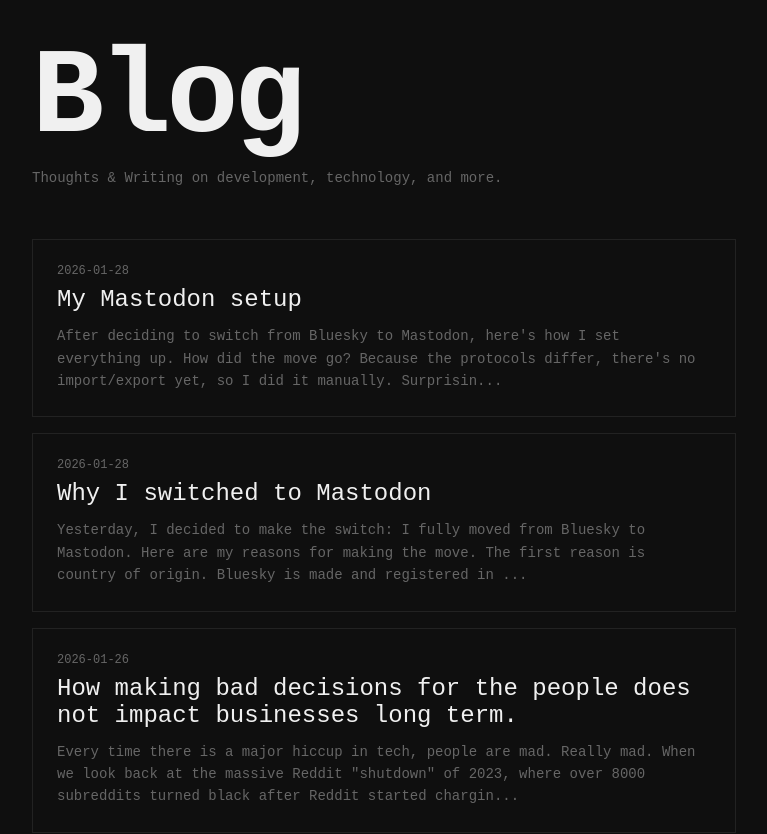
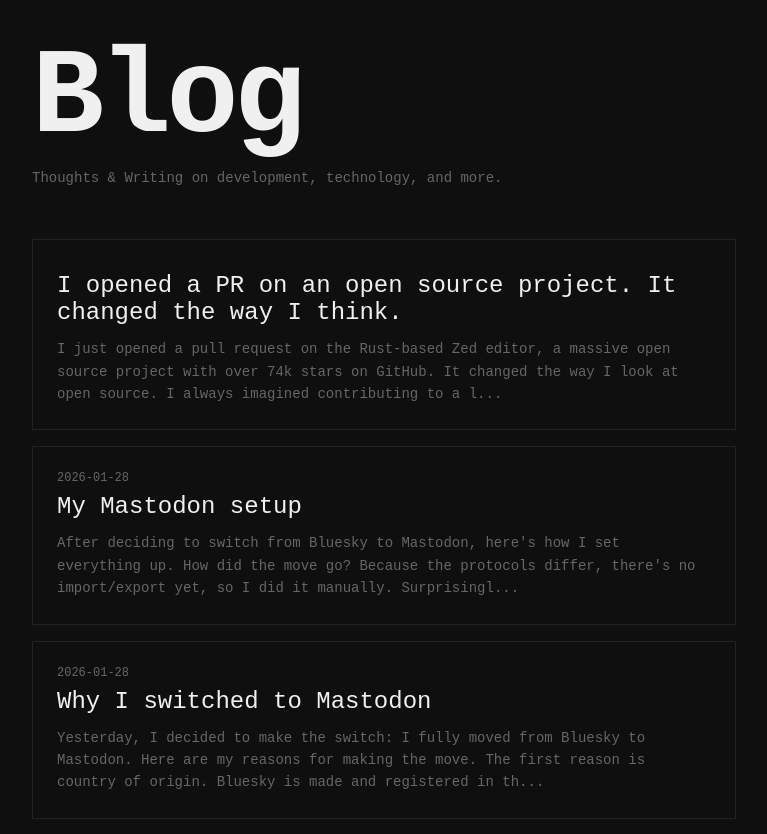
Before and after one commit to thomasboom/thomasboom, a Next.js app in the folder website/: page /blog in a window 1280 px wide. Shown: the top 834 px of the page, without its empty margins (256-1023 px from the left). Built offline with nearby package versions, Linux system fonts and the light colour scheme; no server answers; a web font is replaced by a local one.

Commit message:
Update posts.ts

```diff
--- a/website/app/blog/posts.ts
+++ b/website/app/blog/posts.ts
@@ -7,9 +7,30 @@
 
 export const posts: Post[] = [
   {
-    slug: 'my-mastodon-setup',
-    title: 'My Mastodon setup',
-    date: '2026-01-28',
+    slug: "i-opened-a-pr-on-an-open-source-project-it-changed-the-way-i-think",
+    title:
+      "I opened a PR on an open source project. It changed the way I think.",
+    date: "",
+    content: `I just opened a pull request on the Rust-based [Zed](https://zed.dev) editor, a massive open source project with over [74k stars on GitHub](https://github.com/zed-industries/zed). It changed the way I look at open source.
+
+I always imagined contributing to a large-scale open source project to be really intimidating. I thought that I was going to be asked all kinds of things I didn't understand, my code being roasted like crazy and maintainers flipping. I know this might sound a bit absurd, but this is actually how I thought, and that is what kept me from contributing to big projects for a while, and keeping it to smaller ones, until I changed my mind one day.
+
+One day, I thought: what is the worst that could happen? Like, really, the worst thing is that they say that my code "IS GARBAGE", so I said to myself: let's do this! I quickly cloned the repository of Zed and got off to a good start with my fellow friend [Codex](https://openai.com/codex/).
+
+One of the most important things when contributing to open source is, I think, an idea. You should never contribute because of your [contribution graph](https://github.com/thomasboom), but because you want to change software for the better, and that is what I did.
+
+In Visual Studio Code, you have a button in your file view that allows you to collapse all subfolders, and I use it a lot, for when I am so deep into the code that I have literally every folder open. In Zed, you don't have a direct button for it, but you have to right-click the main folder and then click "Collapse All", and I say: room for improvement!
+
+As I consider myself a "Vibe coder" now, I booted up the Codex CLI and got to work. In a literal one-prompt this feature was added. I created a new branch, made the commit, opened a PR, and boom, there we go! I felt so excited! I did have to sign a digital contract real quick, did I read it? No. The builds ran, and finished successfully!
+
+When that was ready, I looked at my implementation, and thought: oh no. I forgot to include a small fact into the implementation. I rushed a new commit out the door, and saw that the builds weren't running again, because they needed moderator approval.
+
+At this moment, I am waiting for my PR to get merged and approved, and if it doesn't, I get it, I am just a random dude on the internet doing some stuff with some AI. But it's more about the lessons that I learned from this experience. Contributing doesn't have to be scary, and the open source community is nice and accessible. I'll post an update once my PR gets merged, and then: good night, fellow coders!`,
+  },
+  {
+    slug: "my-mastodon-setup",
+    title: "My Mastodon setup",
+    date: "2026-01-28",
     content: `After deciding to switch from [Bluesky](https://bsky.app) to [Mastodon](https://joinmastodon.org/), here's how I set everything up.
 
   How did the move go? Because the protocols differ, there's no import/export yet, so I did it manually. Surprisingly, lots of people and communities already mirror to Mastodon, either by hand or via [Bridgy Fed](https://fed.brid.gy), though plenty of personal accounts still aren't there.
@@ -18,12 +39,12 @@
 
   As for the UI/UX, I now use [elk.zone](https://elk.zone), a FOSS third-party frontend with great UI/UX.
 
-  And the rest? I'll post a longer-term review after I've used the platform for a few days.`
+  And the rest? I'll post a longer-term review after I've used the platform for a few days.`,
   },
   {
-    slug: 'why-i-switched-to-mastodon',
-    title: 'Why I switched to Mastodon',
-    date: '2026-01-28',
+    slug: "why-i-switched-to-mastodon",
+    title: "Why I switched to Mastodon",
+    date: "2026-01-28",
     content: `Yesterday, I decided to make the switch: I fully moved from [Bluesky](https://bsky.app) to [Mastodon](https://joinmastodon.org/). Here are my reasons for making the move.
 
   The first reason is country of origin. Bluesky is made and registered in the USA, which, depending on your views, might already be a good reason to switch; for me, I'm simply trying to rely less on US-based tech and pick EU alternatives. Mastodon is officially registered in Germany but can be hosted anywhere.
@@ -32,14 +53,15 @@
 
   Third point: customization. Bluesky has third-party frontends, but they're less common than on Mastodon. When you pick a Mastodon server, you can choose one whose moderation rules fit you.
 
-  Fourth: interoperability. Because Mastodon is part of the Fediverse, it can talk to many other social networks, so I can see content from [Threads](https://threads.net), [Loops](https://joinloops.org) and [Pixelfed](https://pixelfed.org).`
+  Fourth: interoperability. Because Mastodon is part of the Fediverse, it can talk to many other social networks, so I can see content from [Threads](https://threads.net), [Loops](https://joinloops.org) and [Pixelfed](https://pixelfed.org).`,
   },
   {
-    slug: 'how-making-bad-decisions-for-the-people-does-not-impact-businesses-long-term',
-    title: 'How making bad decisions for the people does not impact businesses long term.',
-    date: '2026-01-26',
+    slug: "how-making-bad-decisions-for-the-people-does-not-impact-businesses-long-term",
+    title:
+      "How making bad decisions for the people does not impact businesses long term.",
+    date: "2026-01-26",
     content: `Every time there is a major hiccup in tech, people are mad. Really mad. When we look back at the massive Reddit "shutdown" of 2023, where [over 8000 subreddits turned black after Reddit started charging for API access](https://techcrunch.com/2023/06/12/reddit-blackout-8000-subreddits-went-dark-protest-api/), this was one of the largest internet boycotts ever. But now, less than 2 years later, engagement is back to where it was before, and literally nothing changed, other than that some subreddits are now moderated by the official Reddit team, because they seized control of them. How can we accept this? Companies should take people over profit, not the other way around. The main problem is that all the people are already on the large platforms, and that it is hard to migrate them. Even when we look at one of the largest internet moves, when Elon Musk acquired X (then still good old Twitter), [a lot of people moved to Mastodon and Bluesky, which technically are way better for the users](https://www.theverge.com/23686584/twitter-alternative-social-media-platforms-mastodon-bluesky-activitypub-protocol) and less for (nonexistent) investors. They still don't have any kind of power against X, even though it has become one of the most toxic places on the internet.
 
-  The main takeaway? Big tech has too much power over its users, and even if there are problems, people will stick anyway. Take action. Switch to platforms like [Bluesky](https://bsky.app) and [Nooki](https://nooki.me/). Take action, don't let big tech control you.`
-  }
+  The main takeaway? Big tech has too much power over its users, and even if there are problems, people will stick anyway. Take action. Switch to platforms like [Bluesky](https://bsky.app) and [Nooki](https://nooki.me/). Take action, don't let big tech control you.`,
+  },
 ];
```
